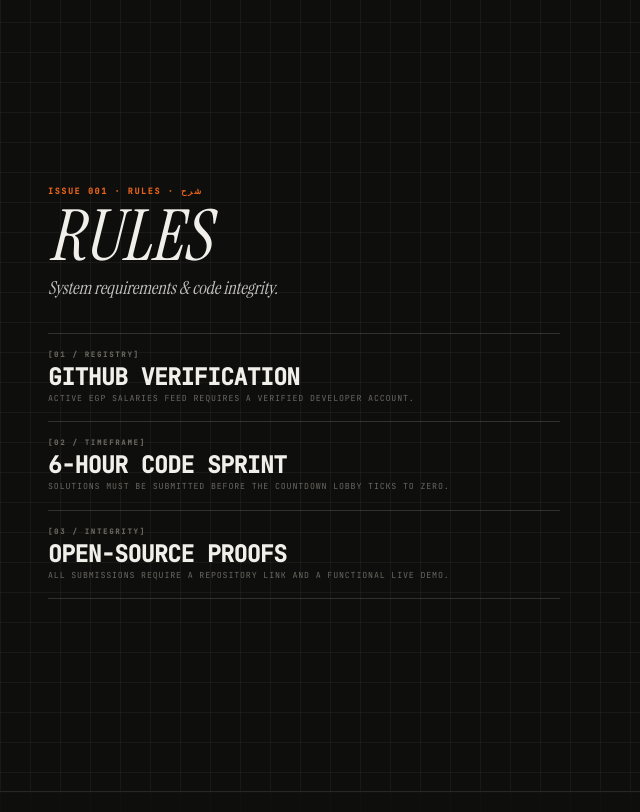
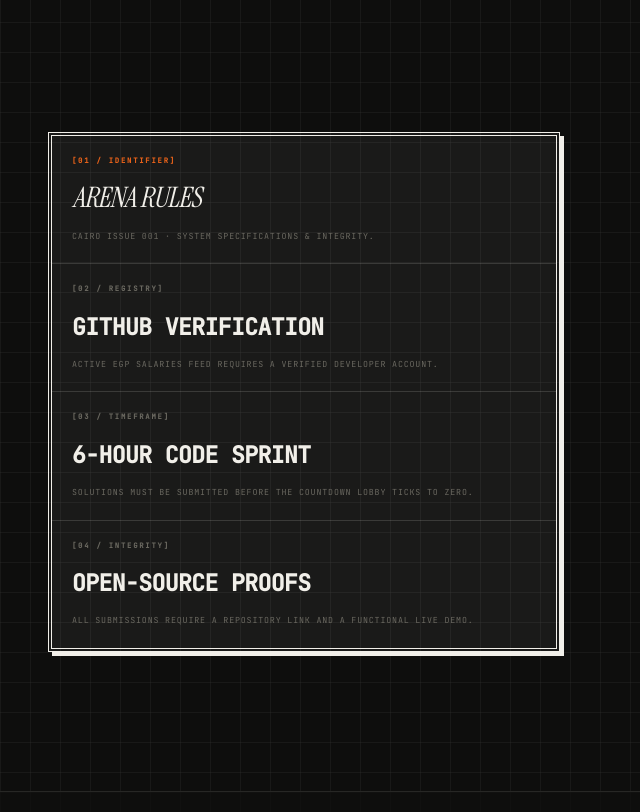
Before and after one commit to karim549549/GlassDoor, a Next.js app: page / in a window 1280 px wide. Shown: the part 3480-4292 px from the top of the page, without its empty margins (0-640 px from the left). Built offline with nearby package versions, Linux system fonts and the light colour scheme; no server answers.

Commit message:
feat: design Arena Rules as a 4-floor equal-sized brutalist grid box matching Concept A reference UI

```diff
--- a/components/home/HeroAndArenas.tsx
+++ b/components/home/HeroAndArenas.tsx
@@ -33,31 +33,31 @@ export function HeroAndArenas() {
         {/* Column Layout Container */}
         <div className="max-w-7xl mx-auto w-full h-full flex flex-col md:flex-row items-center justify-between px-6 md:px-12 relative z-10 pointer-events-none">
 
-          {/* Left Column: Asymmetrical Editorial Arena Rules (Static, rendered without animations) */}
-          <div className="arena-rules-block w-full md:w-1/2 flex flex-col justify-center text-left pointer-events-auto pr-0 md:pr-16 max-w-xl">
-            {/* Header issue text */}
-            <div className="font-mono text-[0.52rem] uppercase tracking-[0.2em] text-orange mb-2 font-bold">
-              Issue 001 · Rules · شرح
-            </div>
+          {/* Left Column: Asymmetrical Editorial Arena Rules Box (Single unified brutalist box styled like a 4-floor building) */}
+          <div className="w-full md:w-1/2 flex flex-col justify-center text-left pointer-events-auto pr-0 md:pr-16 max-w-xl">
 
-            {/* Giant Display Title */}
-            <h3 className="font-display italic text-[clamp(2.5rem,5.5vw,5rem)] leading-[0.9] uppercase font-normal mb-2">
-              Rules
-            </h3>
+            {/* The 4-Floor Unified Brutalist Grid Box */}
+            <div className="w-full border-4 border-double border-current bg-[#FAF8F5]/5 flex flex-col h-[520px] shadow-[4px_4px_0px_0px_currentColor] relative">
 
-            <p className="font-display italic text-[clamp(0.9rem,1.4vw,1.3rem)] leading-snug mb-8 opacity-80">
-              System requirements &amp; code integrity.
-            </p>
+              {/* Floor 1 (Top Row): Identifier & Section Header */}
+              <div className="flex-1 flex flex-col justify-between p-5 border-b border-current/15">
+                <span className="font-mono text-[0.45rem] text-orange uppercase tracking-[0.25em] font-bold block">
+                  [01 / IDENTIFIER]
+                </span>
+                <div className="font-display italic text-[clamp(1.5rem,2.2vw,2rem)] font-normal uppercase tracking-tight leading-none">
+                  ARENA RULES
+                </div>
+                <p className="font-mono text-[0.52rem] text-muted-foreground uppercase tracking-widest leading-relaxed">
+                  Cairo issue 001 · System specifications &amp; integrity.
+                </p>
+              </div>
 
-            {/* Brutalist Grid Cells Stack */}
-            <div className="space-y-0 border-b border-current/15">
-
-              {/* Rule Cell 1 */}
-              <div className="border-t border-current/15 py-4 space-y-1">
+              {/* Floor 2: Registry Rules */}
+              <div className="flex-1 flex flex-col justify-between p-5 border-b border-current/15">
                 <span className="font-mono text-[0.45rem] text-muted-foreground uppercase tracking-[0.25em] font-bold block">
-                  [01 / REGISTRY]
+                  [02 / REGISTRY]
                 </span>
-                <div className="font-mono text-[clamp(1.1rem,1.8vw,1.6rem)] font-bold uppercase tracking-tight leading-none">
+                <div className="font-mono text-[clamp(1.1rem,1.8vw,1.45rem)] font-bold uppercase tracking-tight leading-none">
                   GITHUB VERIFICATION
                 </div>
                 <p className="font-mono text-[0.52rem] text-muted-foreground uppercase tracking-widest leading-relaxed">
@@ -65,12 +65,12 @@ export function HeroAndArenas() {
                 </p>
               </div>
 
-              {/* Rule Cell 2 */}
-              <div className="border-t border-current/15 py-4 space-y-1">
+              {/* Floor 3: Timeframe Rules */}
+              <div className="flex-1 flex flex-col justify-between p-5 border-b border-current/15">
                 <span className="font-mono text-[0.45rem] text-muted-foreground uppercase tracking-[0.25em] font-bold block">
-                  [02 / TIMEFRAME]
+                  [03 / TIMEFRAME]
                 </span>
-                <div className="font-mono text-[clamp(1.1rem,1.8vw,1.6rem)] font-bold uppercase tracking-tight leading-none">
+                <div className="font-mono text-[clamp(1.1rem,1.8vw,1.45rem)] font-bold uppercase tracking-tight leading-none">
                   6-HOUR CODE SPRINT
                 </div>
                 <p className="font-mono text-[0.52rem] text-muted-foreground uppercase tracking-widest leading-relaxed">
@@ -78,12 +78,12 @@ export function HeroAndArenas() {
                 </p>
               </div>
 
-              {/* Rule Cell 3 */}
-              <div className="border-t border-current/15 py-4 space-y-1">
+              {/* Floor 4 (Bottom Row): Integrity Rules */}
+              <div className="flex-1 flex flex-col justify-between p-5">
                 <span className="font-mono text-[0.45rem] text-muted-foreground uppercase tracking-[0.25em] font-bold block">
-                  [03 / INTEGRITY]
+                  [04 / INTEGRITY]
                 </span>
-                <div className="font-mono text-[clamp(1.1rem,1.8vw,1.6rem)] font-bold uppercase tracking-tight leading-none">
+                <div className="font-mono text-[clamp(1.1rem,1.8vw,1.45rem)] font-bold uppercase tracking-tight leading-none">
                   OPEN-SOURCE PROOFS
                 </div>
                 <p className="font-mono text-[0.52rem] text-muted-foreground uppercase tracking-widest leading-relaxed">
```
